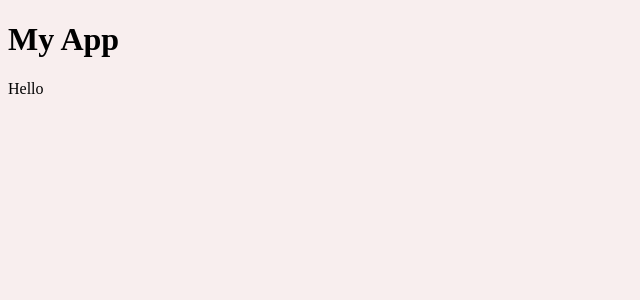
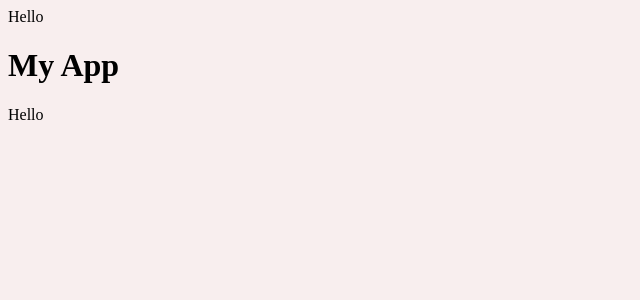
Before and after one commit to Aviatorscode2/feedback-app, a React (Create React App) app: page / in a window 1280 px wide. Shown: the top 300 px of the page, without its empty margins (0-640 px from the left). Built offline with nearby package versions, Linux system fonts and the light colour scheme.

Commit message:
css styling for the application

```diff
--- a/src/App.js
+++ b/src/App.js
@@ -1,8 +1,10 @@
 import React from 'react'
+import Header from './components/Header'
 
 const App = () => {
   return (
     <div>
+      <Header text="Hello"/>
         <h1>My App</h1>
         <p>Hello</p>
     </div>
--- a/src/components/Header.jsx
+++ b/src/components/Header.jsx
@@ -0,0 +1,15 @@
+import PropTypes from 'prop-types'
+
+export default function Header( props ) {
+  return (
+    <div>{props.text}</div>
+  )
+}
+
+Header.defaultProps = {
+    text: 'What are you doing',
+}
+
+Header.propsTypes = {
+    text: PropTypes.string,
+}
```
